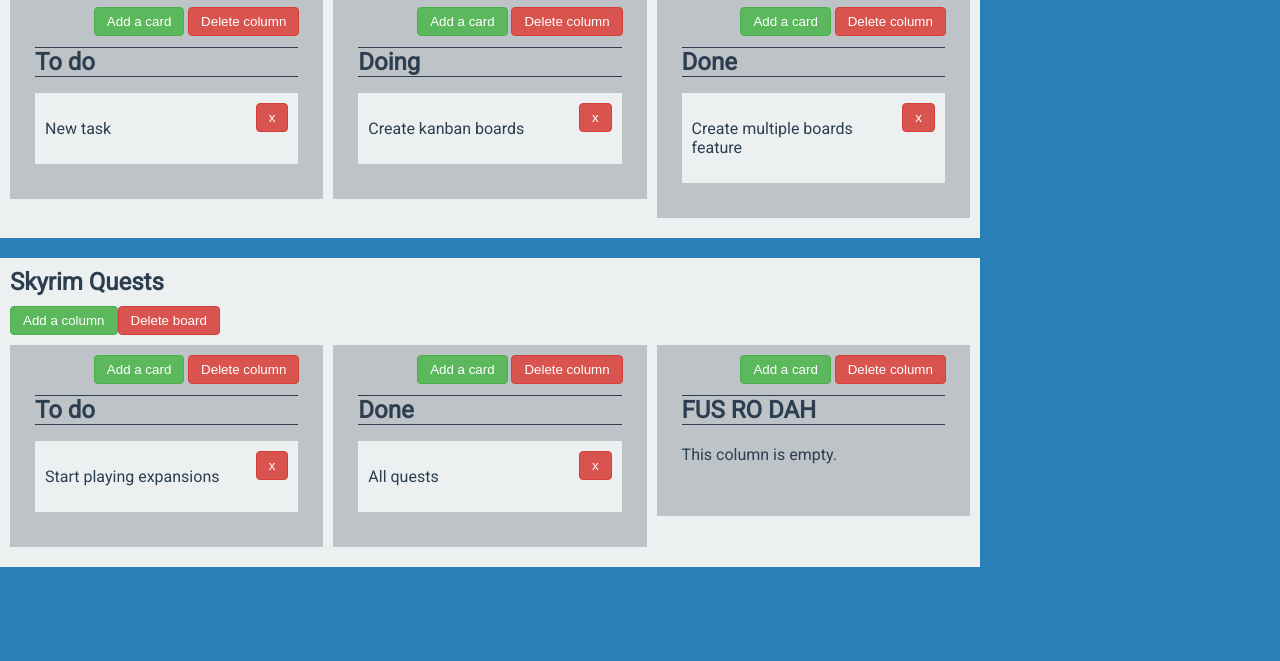
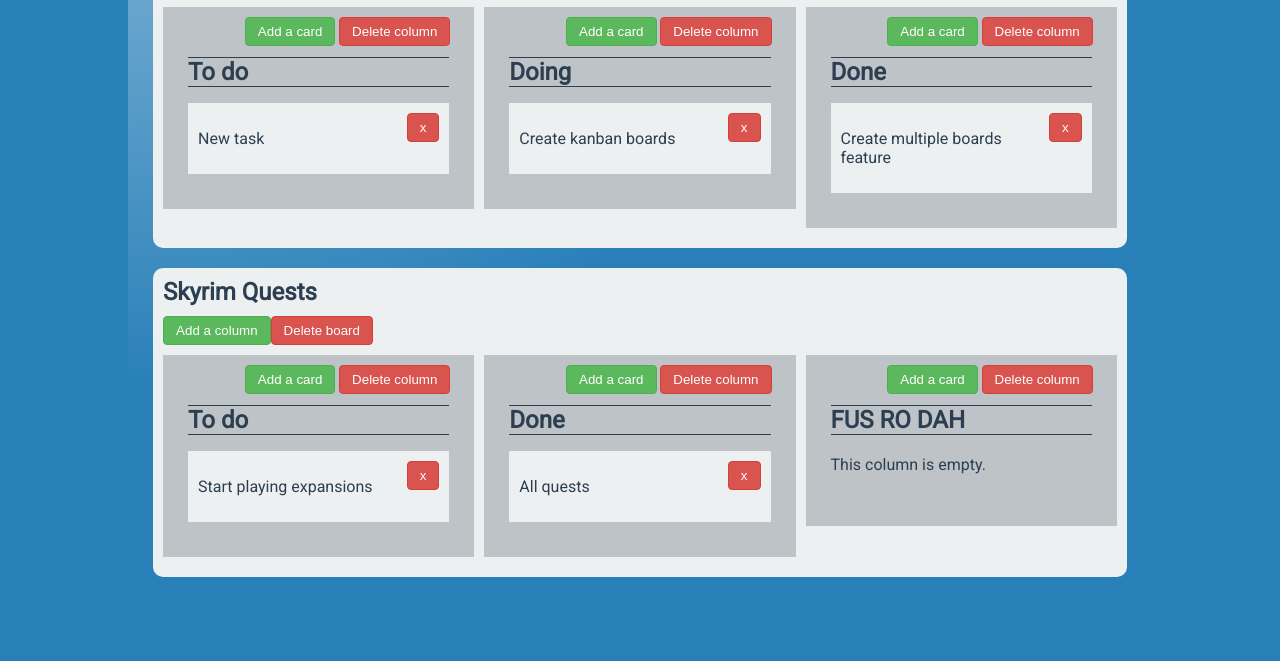
Before and after one commit to pawel-zun/kodilla-kanban, a plain HTML site: page index.html in a window 1280 px wide. Shown: the part 139-800 px from the top of the page. Drawn offline with nearby package versions, Linux system fonts and the light colour scheme.

Commit message:
finish styling

```diff
--- a/style.css
+++ b/style.css
@@ -36,25 +36,28 @@ button:hover {
   border-color: #adadad;
 }
 
-.boards-container {
+#boards-container {
 	box-sizing: border-box;
-	margin: 20px auto;
-	padding: 20px;
+	margin: 0 auto;
+	padding: 10px;
 	width: 80%;
-	min-width: 750px;
-	border: 15px solid #000;
+	min-width: 850px;
+	background-image: radial-gradient(at top left, rgba(255,255,255,0.4) 0%,rgba(255,255,255,0) 50%);
 }
 
 .create-board {
+	margin-left: 1.5%;
 	margin-bottom: 20px;
 
 }
 
 .board {
 	background-color: #ecf0f1;
-	width: 75%;
+	width: 95%;
 	padding: 10px;
+	margin: 0 auto;
 	margin-bottom: 20px;
+	border-radius: 10px;
 }
 
 .board:after, .boards-container:after {
```
